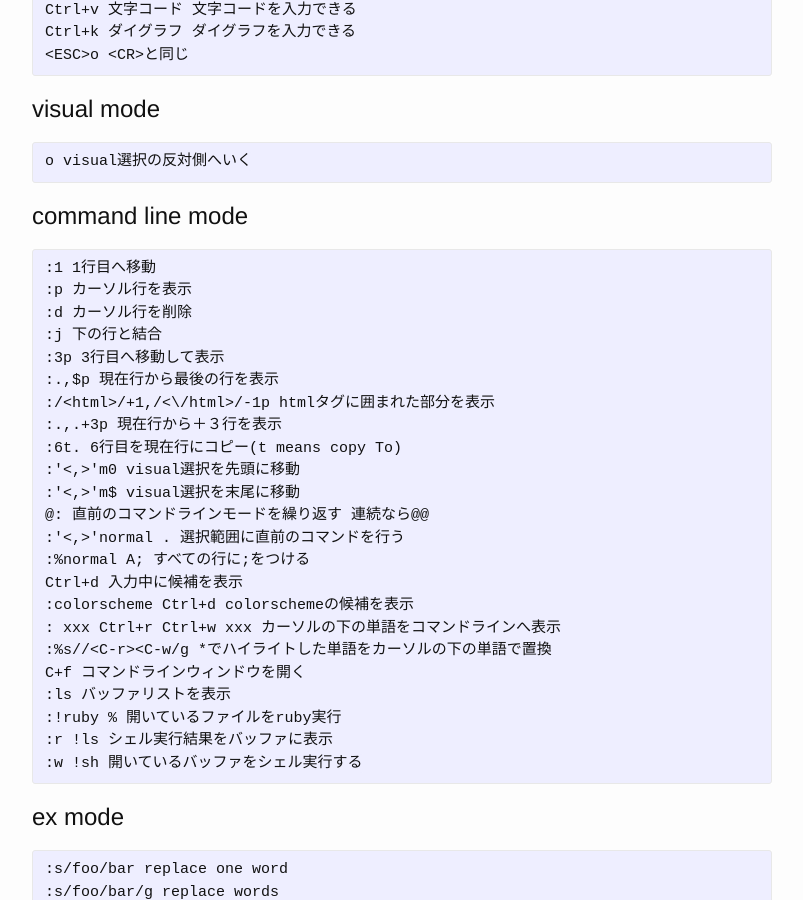
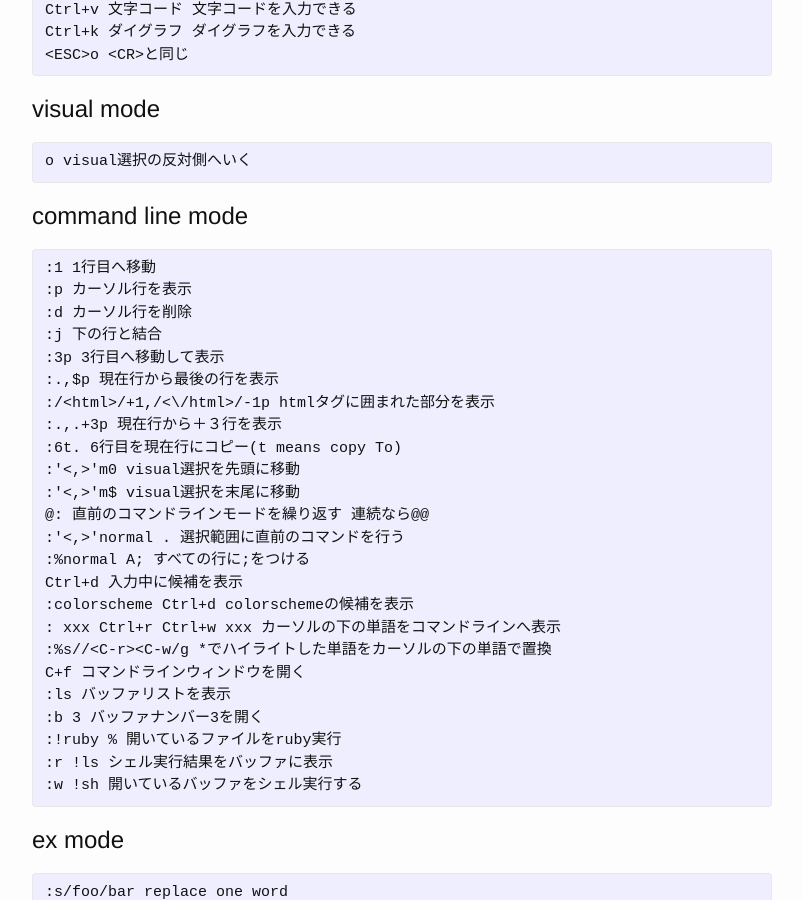
Before and after one commit to shoji-k/shoji-k.github.com, a Jekyll site: the page built from _posts/2016-04-21-vim.markdown, in a window 1280 px wide and 900 px high, scrolled down 1087 px. Shown: the whole window, without its empty margins (238-1041 px from the left). Built offline with Jekyll 4.4.1, drawn with Linux system fonts in a browser that asks for light colours.

Commit message:
update vim post

```diff
--- a/_posts/2016-04-21-vim.markdown
+++ b/_posts/2016-04-21-vim.markdown
@@ -78,6 +78,7 @@ Ctrl+d 入力中に候補を表示
 :%s//<C-r><C-w/g *でハイライトした単語をカーソルの下の単語で置換
 C+f コマンドラインウィンドウを開く
 :ls バッファリストを表示
+:b 3 バッファナンバー3を開く
 :!ruby % 開いているファイルをruby実行
 :r !ls シェル実行結果をバッファに表示
 :w !sh 開いているバッファをシェル実行する
```
Also changed, not shown: 1 other file.
